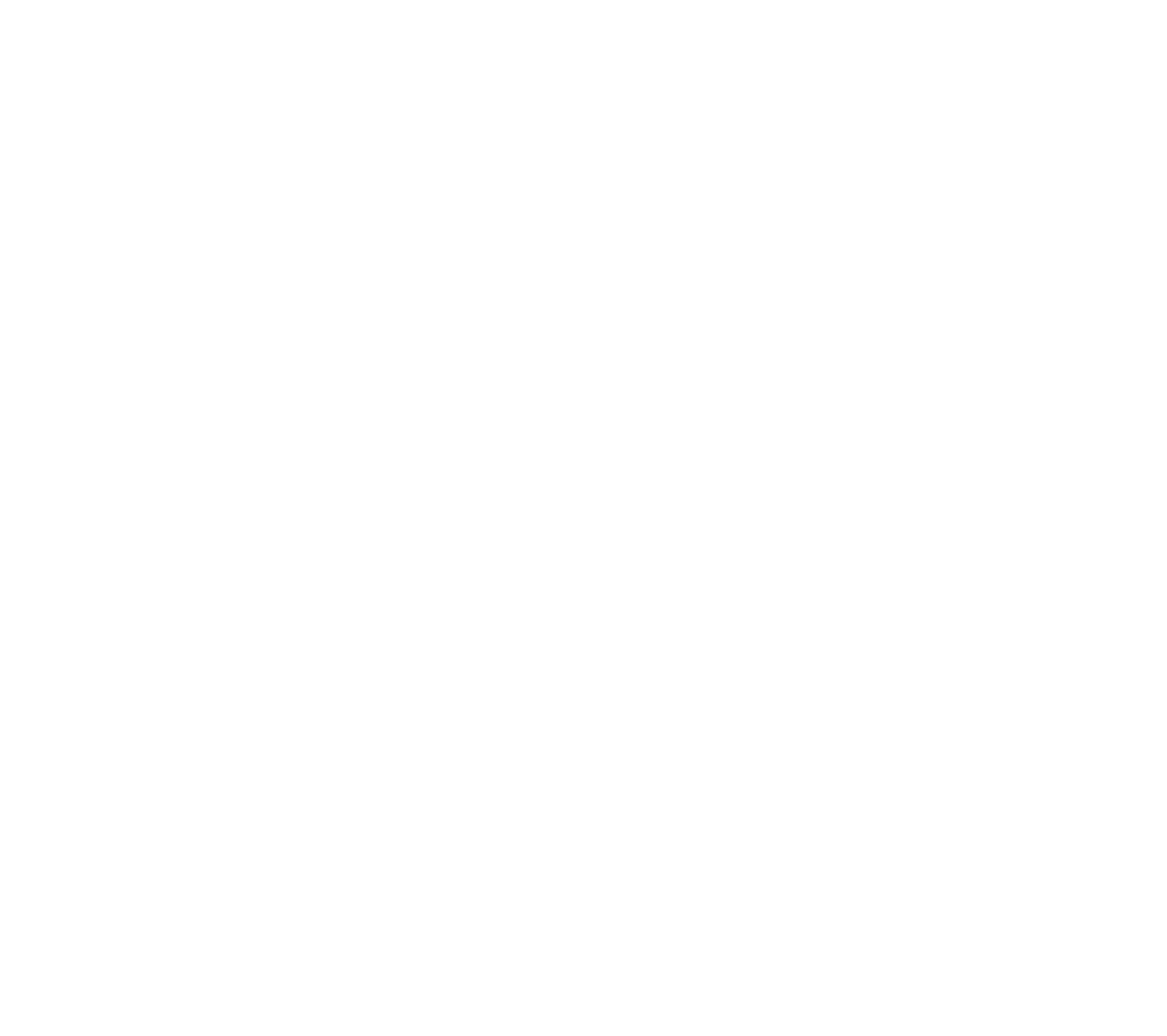
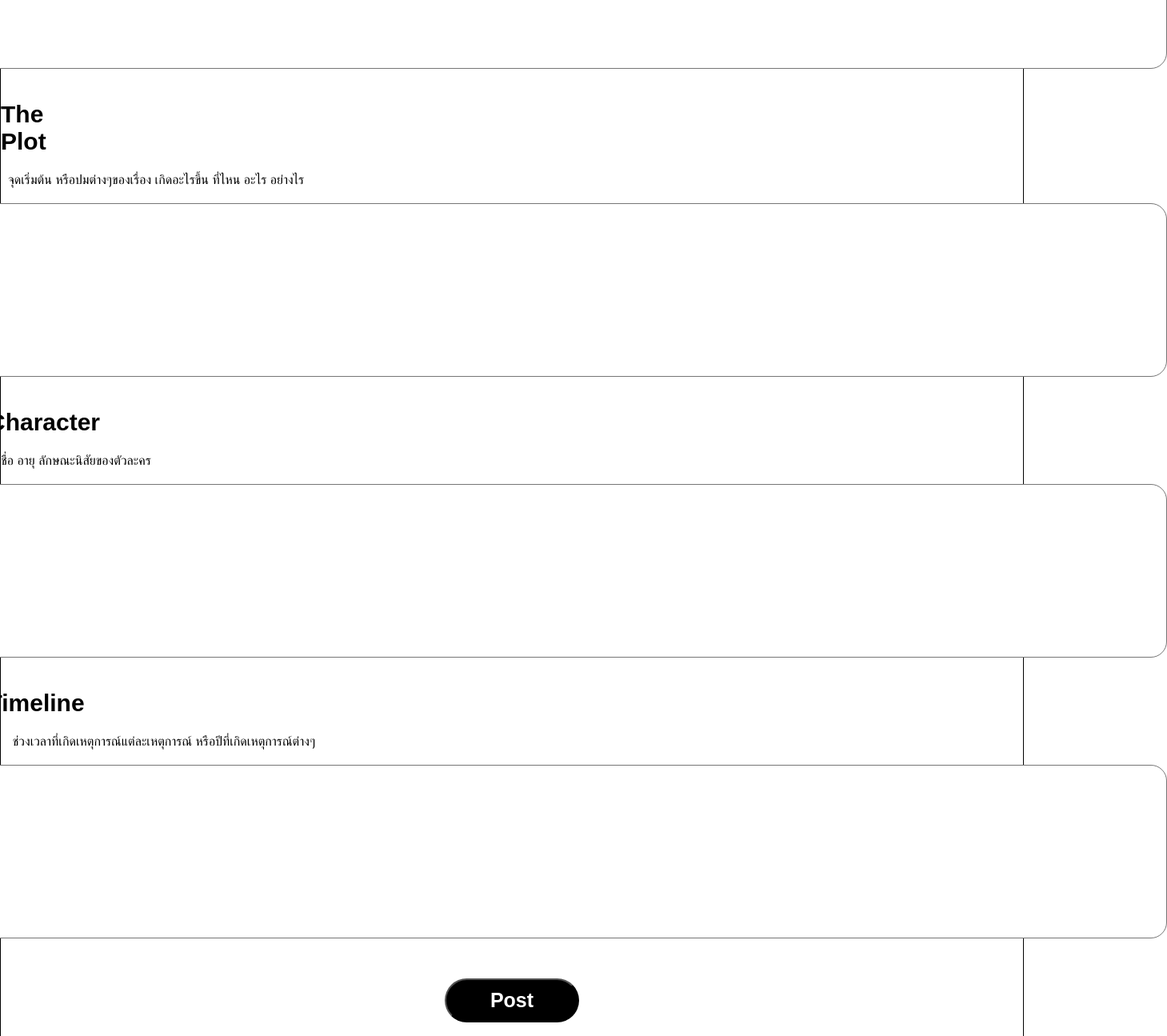
Before and after one commit to winkjii/peek-a-plot, a React (Create React App) app: page /plot in a window 1280 px wide. Shown: the part 260-1555 px from the top of the page at 80% size, 1459 px wide, since content can reach past the window. Before the commit the page ends 800 px from the top, so only its background shows below. Built offline with nearby package versions, Linux system fonts and the light colour scheme.

Commit message:
Plot and Homepage update
plotpage and plot display in homepage

```diff
--- a/src/components/Sidebar/Sidebar.js
+++ b/src/components/Sidebar/Sidebar.js
@@ -1,5 +1,5 @@
 import { NavLink } from "react-router-dom";
-import styles from './Sidebar.module.css'
+import styles from './Sidebar.module.css';
 import logo from '../../assets/logo.png';
 import { Link } from "react-router-dom";
 import ButtonSemantic from "../../components/ButtonSemantic/ButtonSemantic";
--- a/src/index.js
+++ b/src/index.js
@@ -38,11 +38,11 @@ const router = createBrowserRouter([
   },
   {
     path: '/profile',
-    elements: <Profile/>
+    element: <Profile/>
   },
   {
     path: '/plot',
-    elements: <Plot/>
+    element: <Plot/>
   }
 ]);
 
--- a/src/pages/Home/Home.js
+++ b/src/pages/Home/Home.js
@@ -1,10 +1,25 @@
-import React from "react";
+//import React from "react";
+import React, { useState } from "react";
 import styles from "./Home.module.css";
 import Sidebar from "../../components/Sidebar/Sidebar";
 import Header from "../../components/Header/Header";
-import search_icon from '../../assets/search-b.png'
+import search_icon from '../../assets/search-b.png';
+import logo from '../../assets/logo.png';
 
 const Home = () => {
+
+  const [liked, setLiked] = useState(false);
+  const [likeCount, setLikeCount] = useState(0);
+
+  const toggleLiked = () => {
+    setLiked(!liked);
+    if (!liked) {
+      setLikeCount(likeCount + 1);
+    } else {
+      setLikeCount(likeCount - 1);
+    }
+  };
+
   return (
     <Sidebar>
       <Header
@@ -16,7 +31,30 @@ const Home = () => {
           </div>
         }
       />
-      Home page
+        <div className={styles.plotSummary}>
+          <div className={styles.profile}>
+            <img src={logo} alt="" className={styles.logo} />
+            <h2 className={styles.username}>Username</h2>
+          </div>
+          <div className={styles.detail_plot}>
+            <p>Plot Name: </p>
+            <p>Plot: </p>
+            <p>Characters: </p>
+            <p>Timeline: </p>
+          </div>
+
+          <div className={styles.like_button} onClick={toggleLiked}>
+          <div className={styles.heart_bg}>
+            <div
+              className={`${styles.heart_icon} ${
+                liked ? styles.liked : ""
+              }`}
+            ></div>
+          </div>
+          <span className={styles.likes_amount}>{likeCount}</span>
+        </div>
+
+        </div>
     </Sidebar>
   );
 };
--- a/src/pages/Home/Home.module.css
+++ b/src/pages/Home/Home.module.css
@@ -18,3 +18,86 @@
     max-width: 250px;
     height: 30px;
 }
+
+/* ---------------- Plot Display ------------------ */
+
+.plotSummary {
+    border: 2px solid black;
+    border-radius: 20px;
+    margin: 10px;
+    padding: 10px;
+  }
+
+  .profile {
+    display: flex ;
+    align-items: center;
+    flex-direction:row;
+  }
+
+  .logo {
+    width: 30px;
+    height: 30px;
+    padding:5px;
+    border: 2px solid black;
+    border-radius: 50px;
+    margin-left: 40px;
+
+}
+
+.username {
+    margin-left: 10px;
+}
+
+.detail_plot {
+    margin-left: 80px;
+}
+
+/* ---------------- heart button ------------------ */
+
+.like_button .heart_icon {
+    height: 100px;
+    width: 100px;
+    background: url("../../assets/heart.png");
+    background-position: left;
+    cursor: pointer;
+    position: absolute;
+
+  }
+
+  .like_button .heart_icon.liked {
+    animation: like-anim 0.7s steps(28) forwards;
+  }
+
+  @keyframes like-anim {
+    to {
+      background-position: right;
+    }
+  }
+
+  .like_button .heart_bg {
+    background: rgba(255, 192, 200, 0);
+    border-radius: 50%;
+    height: 60px;
+    width: 60px;
+    display: flex;
+    align-items: center;
+    justify-content: center;
+    transition: all 100ms ease;
+  }
+
+  .like_button .heart_bg:hover {
+    background: rgba(255, 192, 200, 0.7);
+  }
+
+  .like_button {
+    display: flex;
+    align-items: center;
+    margin-left: 60px;
+  }
+
+  .like_button .likes_amount {
+    font-size: 20px;
+    color: #888;
+    font-weight: 900;
+    margin-left: 6px;
+  }
--- a/src/pages/Plot/Plot.js
+++ b/src/pages/Plot/Plot.js
@@ -1,18 +1,84 @@
 import React from 'react'
+//import React, { useState } from 'react';
 import Header from '../../components/Header/Header'
-import Sidebar from '../../components/Sidebar/Sidebar';
+import styles from './Plot.module.css'
 
 
 const Plot = () => {
-    return (
-      <div>
-          <Header
-            title={"Plot"}
-          />
-          kjkjgaassddffgghjkl;'
-          '
-          </div>
-      )
-}
+  <meta name="viewport" content="width=device-width, initial-scale=1.0"></meta>
+  const [formData, setFormData] = React.useState({
+    title: "",
+    plot: "",
+    characters: "",
+    timeframe: "",
+  });
 
-export default Plot
+  const handleChange = (e) => {
+    const { name, value } = e.target;
+    setFormData({ ...formData, [name]: value });
+  };
+
+  const handleSubmit = (e) => {
+    e.preventDefault();
+    console.log(formData);
+  };
+
+  return (
+    <div>
+      <Header title={"Plot"}  />
+      <form class={styles.form_container} onSubmit={handleSubmit}>
+        <label class={styles.title_1} htmlFor="title">Name</label><br />
+        <label class={styles.describe1}>ชื่อที่เข้าใจง่าย หรือสื่อถึงเนื้อหาของพล็อต</label><br />
+        <textarea
+          id="title"
+          name="title"
+          value={formData.title}
+          onChange={handleChange}
+          rows={8}
+          cols={200}
+          maxlength="200"
+        />
+        <br />
+        <label class={styles.title_2} htmlFor="plot">The Plot</label><br />
+        <label class={styles.describe2}>จุดเริ่มต้น หรือปมต่างๆของเรื่อง เกิดอะไรขึ้น ที่ไหน อะไร อย่างไร</label><br />
+        <textarea
+          id="plot"
+          name="plot"
+          value={formData.plot}
+          onChange={handleChange}
+          rows={13}
+          cols={200}
+          maxlength="1820"
+        />
+        <br />
+        <label class={styles.title_3} htmlFor="characters">Character</label><br />
+        <label class={styles.describe3}>ชื่อ อายุ ลักษณะนิสัยของตัวละคร</label><br />
+        <textarea
+          id="characters"
+          name="characters"
+          value={formData.characters}
+          onChange={handleChange}
+          rows={13}
+          cols={200}
+          maxlength="1820"
+        />
+        <br />
+        <label class={styles.title_4} htmlFor="timeframe">Timeline</label><br />
+        <label class={styles.describe4}>ช่วงเวลาที่เกิดเหตุการณ์แต่ละเหตุการณ์ หรือปีที่เกิดเหตุการณ์ต่างๆ</label><br />
+        <textarea
+          id="timeframe"
+          name="timeframe"
+          value={formData.timeframe}
+          onChange={handleChange}
+          rows={13}
+          cols={200}
+          maxlength="1820"
+        />
+        <br />
+        <button type="submit">Post</button>
+      </form>
+    </div>
+  );
+};
+
+export default Plot;
--- /dev/null
+++ b/src/pages/Plot/Plot.module.css
@@ -0,0 +1,76 @@
+body {
+    border-left: 1px solid black;
+    border-right: 1px solid black;
+  }
+
+.form_container {
+    display: flex;
+    flex-direction: column;
+    justify-content: center;
+    align-items: center;
+    margin-top: 40px;
+}
+
+textarea {
+    resize: none;
+    border-radius: 20px;
+    padding: 10px;
+  }
+
+.title_1 {
+    font-size: 30px;
+    font-weight: bold;
+    font-family: Arial, Helvetica, sans-serif;
+    margin-right: 1220px;
+}
+
+.describe1 {
+    margin-right: 1030px;
+}
+
+.title_2 {
+    font-size: 30px;
+    font-weight: bold;
+    font-family: Arial, Helvetica, sans-serif;
+    margin-right: 1200px;
+    margin-top: 20px;
+}
+
+.describe2 {
+    margin-right: 890px;
+}
+
+.title_3 {
+    font-size: 30px;
+    font-weight: bold;
+    font-family: Arial, Helvetica, sans-serif;
+    margin-right: 1170px;
+    margin-top: 20px;
+}
+
+.describe3 {
+    margin-right: 1090px;
+}
+
+.title_4 {
+    font-size: 30px;
+    font-weight: bold;
+    font-family: Arial, Helvetica, sans-serif;
+    margin-right: 1190px;
+    margin-top: 20px;
+}
+
+.describe4 {
+    margin-right: 870px;
+}
+
+button[type="submit"] {
+    background-color: black;
+    border-radius: 40px;
+    color: white;
+    font-size: 25px;
+    font-weight: bold;
+    padding: 11px 55px;
+    margin-top: 30px;
+    margin-bottom: 40px;
+  }
```
Also changed, not shown: src/assets/heart.png (added).
